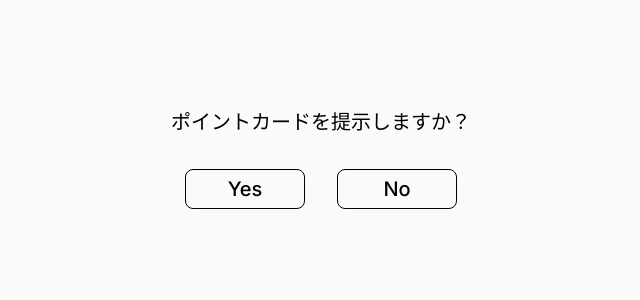
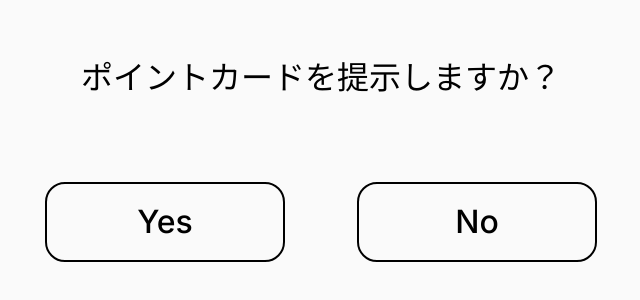
Before and after one commit to seigo2016/stores-techcamp-2023-server, a Next.js app in the folder pos/: page /point in a window 1280 px wide. Shown: the part 242-542 px from the top of the page, without its empty margins (319-959 px from the left). Built offline with nearby package versions, Linux system fonts and the light colour scheme.

Commit message:
Update pos ui

```diff
--- a/pos/src/app/point/page.tsx
+++ b/pos/src/app/point/page.tsx
@@ -4,21 +4,21 @@ import Link from "next/link";
 
 export default function PagePoint() {
   return (
-    <div className="w-screen h-screen flex justify-center items-center text-[20px] font-medium">
-      <div className="flex flex-col gap-[32px]">
+    <div className="w-screen h-screen flex justify-center items-center text-[32px] font-medium">
+      <div className="flex flex-col gap-[80px]">
         <div className="flex justify-center">
           ポイントカードを提示しますか？
         </div>
-        <div className="flex justify-center items-center gap-[32px]">
+        <div className="flex justify-center items-center gap-[72px]">
           <Link
             href={{ pathname: "/qrcode" }}
-            className="cursor-pointer rounded-[8px] border-[1px] w-[120px] h-[40px] border-[#000000] flex justify-center items-center"
+            className="cursor-pointer rounded-[20px] border-[2px] w-[240px] h-[80px] border-[#000000] flex justify-center items-center"
           >
             Yes
           </Link>
           <Link
             href={{ pathname: "/payment" }}
-            className="cursor-pointer rounded-[8px] border-[1px]  w-[120px] h-[40px] border-[#000000] flex justify-center items-center"
+            className="cursor-pointer rounded-[20px] border-[2px] w-[240px] h-[80px] border-[#000000] flex justify-center items-center"
           >
             No
           </Link>
--- a/pos/src/app/product/page.tsx
+++ b/pos/src/app/product/page.tsx
@@ -35,7 +35,7 @@ export default function PageProduct() {
 
   return (
     <div className="w-screen h-screen flex">
-      <div className="flex-auto p-[32px] flex flex-row flex-wrap gap-[20px] overflow-y-scroll">
+      <div className="flex-auto p-[32px] flex flex-row flex-wrap content-start gap-[20px] overflow-y-scroll">
         {products.map((product, i) => {
           return (
             <ProductCard
@@ -62,10 +62,10 @@ export default function PageProduct() {
                 <div>{orderedProduct.product.name}</div>
                 <div className="flex gap-[12px]">
                   <div className="flex items-center">
-                    ×{orderedProduct.quantity}
+                    ¥{orderedProduct.product.price}
                   </div>
                   <div className="flex items-center">
-                    ¥{orderedProduct.product.price}
+                    ×{orderedProduct.quantity}
                   </div>
                 </div>
               </div>
--- a/pos/src/app/qrcode/page.tsx
+++ b/pos/src/app/qrcode/page.tsx
@@ -17,9 +17,9 @@ export default function QRCode() {
   });
 
   return (
-    <div className="w-screen h-screen flex flex-col justify-center items-center">
+    <div className="w-screen h-screen flex flex-col justify-center items-center gap-[40px]">
       <video ref={ref} className="w-1/2 h-1/2"></video>
-      <div>QRコードをかざして下さい。</div>
+      <div className="text-[32px] font-medium">QRコードをかざして下さい</div>
     </div>
   );
 }
```
